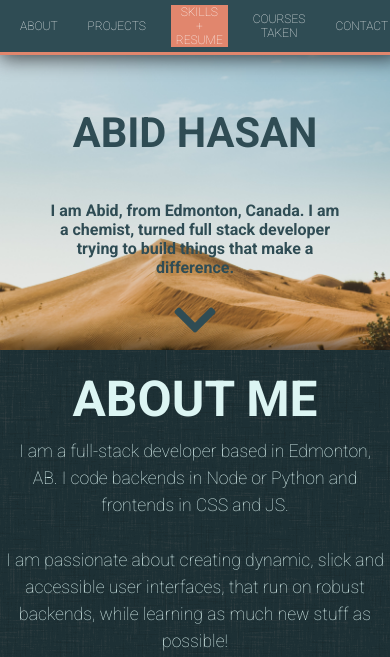
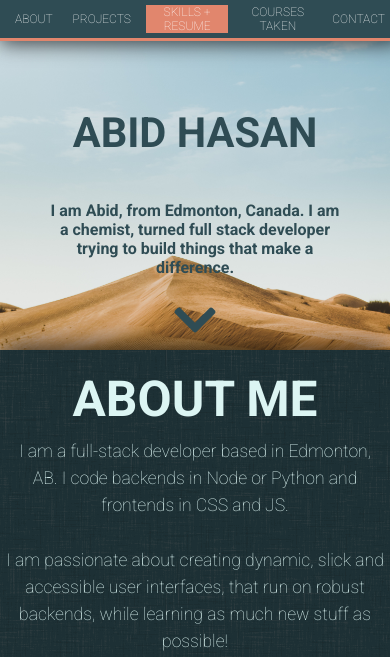
Before and after one commit to sabidhasan/sabidhasan.github.io, a website: page index.html in a window 390 px wide. Shown: the top 657 px of the page. Drawn offline with Linux system fonts and the light colour scheme; a web font is replaced by a local one.

Commit message:
Fix mobile nav bug

```diff
--- a/styles/style.css
+++ b/styles/style.css
@@ -331,7 +331,7 @@ section {
 
 @media screen and (max-width: 812px) {
   body {
-    background-size: 140%; background-position: 0 0; max-width: 100vw; overflow-x: hidden;
+    background-size: 150%; background-position: 0 0; max-width: 100vw; overflow-x: hidden;
   }
   blockquote {
     margin: 0; font-size: 1.5rem;
@@ -353,7 +353,7 @@ section {
   .nav { display: flex; }
   .nav__link-container { width: 100%; }
   .nav__link {
-    font-size: 0.75rem; margin: 5px 10px; text-align: center; font-weight: 100;
+    font-size: 0.75rem; margin: 5px; text-align: center; font-weight: 100;
   }
   .nav__logo { display: none; }
 
```
